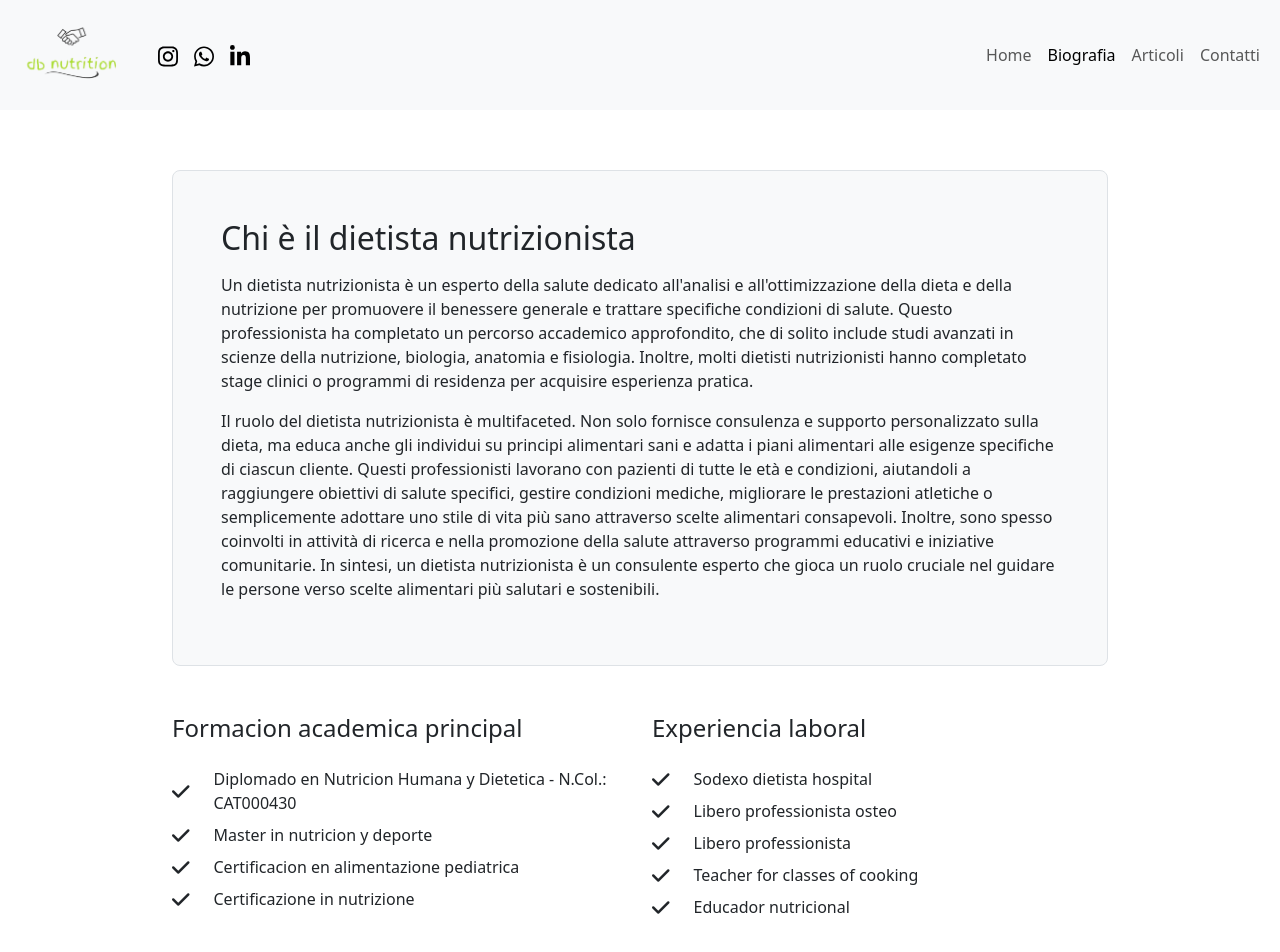
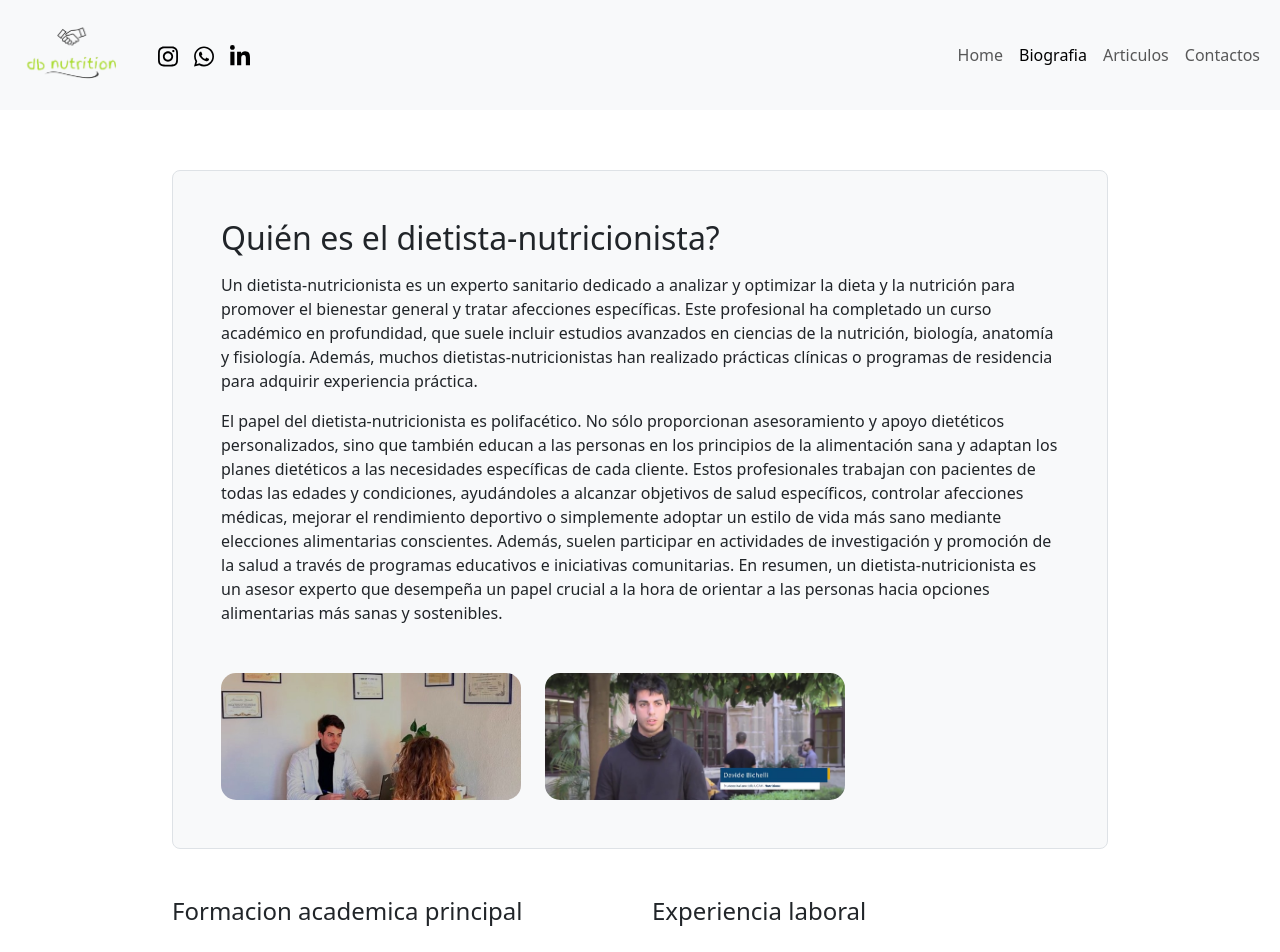
Before and after one commit to MatteoArt/db-nutrition, a Vue app: page /biography in a window 1280 px wide. Shown: the top 952 px of the page. Built offline with nearby package versions, Linux system fonts and the light colour scheme.

Commit message:
edit markup

```diff
--- a/src/components/TheFooter.vue
+++ b/src/components/TheFooter.vue
@@ -10,7 +10,7 @@ export default {
 <template>
 
      <footer class="bg-body-tertiary py-3 mt-4">
-        <div class="text-center text-footer">Tutti i diritti riservati - Davide Bichelli Nutrition @2023</div>
+        <div class="text-center text-footer">Todos los derechos reservados - Davide Bichelli Nutrition @2024</div>
      </footer>
 
 </template>
--- a/src/components/TheHeader.vue
+++ b/src/components/TheHeader.vue
@@ -12,11 +12,11 @@ export default {
                     link_name: 'biografia'
                 },
                 {
-                    link: 'Articoli',
+                    link: 'Articulos',
                     link_name: 'articles',
                 },
                 {
-                    link: 'Contatti',
+                    link: 'Contactos',
                     link_name: 'contacts'
                 }
             ],
--- a/src/pages/AppArticles.vue
+++ b/src/pages/AppArticles.vue
@@ -63,11 +63,11 @@ export default {
 </script>
 
 <template>
-    <h1 class="text-center">Articoli</h1>
+    <h1 class="text-center">Articulos</h1>
     <div>
         <div class="m-auto d-flex justify-content-center" style="width: 250px;">
             <input class="form-control border-end-0 rounded-end-0"
-            type="text" placeholder="cerca..." v-model="searchForm" @keyup.enter="searchTxt">
+            type="text" placeholder="buscar..." v-model="searchForm" @keyup.enter="searchTxt">
             <span class="my-button border border-start-0 d-flex align-items-center px-3 rounded-end-2"
             @click="searchTxt">
                 <i class="fa-solid fa-magnifying-glass"></i>
--- a/src/pages/AppBiografia.vue
+++ b/src/pages/AppBiografia.vue
@@ -10,32 +10,34 @@ export default {
         <div class="row">
             <div class="col-12">
                 <div class="h-100 p-5 bg-body-tertiary border rounded-3">
-                    <h2 class="mb-3">Chi è il dietista nutrizionista</h2>
+                    <h2 class="mb-3">Quién es el dietista-nutricionista?</h2>
                     <p>
-                        Un dietista nutrizionista è un esperto della salute dedicato
-                        all'analisi e all'ottimizzazione della dieta e della
-                        nutrizione per promuovere il benessere generale e trattare
-                        specifiche condizioni di salute. Questo professionista ha
-                        completato un percorso accademico approfondito, che di
-                        solito include studi avanzati in scienze della nutrizione,
-                        biologia, anatomia e fisiologia. Inoltre, molti dietisti
-                        nutrizionisti hanno completato stage clinici o programmi di
-                        residenza per acquisire esperienza pratica.
+                        Un dietista-nutricionista es un experto sanitario dedicado a analizar y optimizar la dieta y la
+                        nutrición para promover el bienestar general y tratar afecciones específicas. Este profesional ha
+                        completado un curso académico en profundidad, que suele incluir estudios avanzados en ciencias de la
+                        nutrición, biología, anatomía y fisiología. Además, muchos dietistas-nutricionistas han realizado
+                        prácticas clínicas o programas de residencia para adquirir experiencia práctica.
                     </p>
                     <p>
-                        Il ruolo del dietista nutrizionista è multifaceted. Non solo fornisce
-                        consulenza e supporto personalizzato sulla dieta, ma educa anche gli
-                        individui su principi alimentari sani e adatta i piani alimentari alle
-                        esigenze specifiche di ciascun cliente. Questi professionisti lavorano
-                        con pazienti di tutte le età e condizioni, aiutandoli a raggiungere obiettivi
-                        di salute specifici, gestire condizioni mediche, migliorare le prestazioni
-                        atletiche o semplicemente adottare uno stile di vita più sano attraverso
-                        scelte alimentari consapevoli. Inoltre, sono spesso coinvolti in attività
-                        di ricerca e nella promozione della salute attraverso programmi educativi
-                        e iniziative comunitarie. In sintesi, un dietista nutrizionista è un
-                        consulente esperto che gioca un ruolo cruciale nel guidare le persone
-                        verso scelte alimentari più salutari e sostenibili.
+                        El papel del dietista-nutricionista es polifacético. No sólo proporcionan asesoramiento y apoyo
+                        dietéticos personalizados, sino que también educan a las personas en los principios de la
+                        alimentación sana y adaptan los planes dietéticos a las necesidades específicas de cada cliente.
+                        Estos profesionales trabajan con pacientes de todas las edades y condiciones, ayudándoles a alcanzar
+                        objetivos de salud específicos, controlar afecciones médicas, mejorar el rendimiento deportivo o
+                        simplemente adoptar un estilo de vida más sano mediante elecciones alimentarias conscientes. Además,
+                        suelen participar en actividades de investigación y promoción de la salud a través de programas
+                        educativos e iniciativas comunitarias. En resumen, un dietista-nutricionista es un asesor experto
+                        que desempeña un papel crucial a la hora de orientar a las personas hacia opciones alimentarias más
+                        sanas y sostenibles.
                     </p>
+                    <div class="d-flex gap-4 mt-5">
+                        <div class="img-container">
+                            <img src="../assets/biography.jpeg" class="img-fluid" alt="bio">
+                        </div>
+                        <div class="img-container">
+                            <img src="../assets/biography1.jpeg" class="img-fluid" alt="bio1">
+                        </div>
+                    </div>
                 </div>
             </div>
             <div class="col-sm-6 mt-5">
@@ -43,19 +45,23 @@ export default {
                 <ul class="my-list">
                     <li class="d-flex align-items-center column-gap-4 my-2">
                         <i class="fa-solid fa-check fa-lg my-check"></i>
-                            <div>Diplomado en Nutricion Humana y Dietetica - N.Col.: CAT000430</div>
+                        <div>Grado en Nutricion Humana y Dietetica
+                            <a style="text-decoration: none;" href="https://www.ucam.edu/" target="_blank">(UCAM)</a>
+                            , colegiado CAT002361</div>
                     </li>
                     <li class="d-flex align-items-center column-gap-4 my-2">
                         <i class="fa-solid fa-check fa-lg my-check"></i>
-                            <div>Master in nutricion y deporte</div>
+                        <div>TFG en Alimentacion Emotiva</div>
                     </li>
                     <li class="d-flex align-items-center column-gap-4 my-2">
                         <i class="fa-solid fa-check fa-lg my-check"></i>
-                            <div>Certificacion en alimentazione pediatrica</div>
+                        <div>Master en Nutricion Deportiva
+                            <a style="text-decoration: none;" href="https://barcainnovationhub.fcbarcelona.com" target="_blank">(FC Barcelona)</a>
+                        </div>
                     </li>
                     <li class="d-flex align-items-center column-gap-4 my-2">
                         <i class="fa-solid fa-check fa-lg my-check"></i>
-                            <div>Certificazione in nutrizione</div>
+                        <div>Coach Nutricional (in progress)</div>
                     </li>
                 </ul>
             </div>
@@ -64,23 +70,19 @@ export default {
                 <ul class="my-list">
                     <li class="d-flex align-items-center column-gap-4 my-2">
                         <i class="fa-solid fa-check fa-lg my-check"></i>
-                            <div>Sodexo dietista hospital</div>
+                        <div>Dietista en Hospital</div>
                     </li>
                     <li class="d-flex align-items-center column-gap-4 my-2">
                         <i class="fa-solid fa-check fa-lg my-check"></i>
-                            <div>Libero professionista osteo</div>
+                        <div>Nutricionista en consulta</div>
                     </li>
                     <li class="d-flex align-items-center column-gap-4 my-2">
                         <i class="fa-solid fa-check fa-lg my-check"></i>
-                            <div>Libero professionista</div>
+                        <div>Educacion nutricional para padres y madres</div>
                     </li>
                     <li class="d-flex align-items-center column-gap-4 my-2">
                         <i class="fa-solid fa-check fa-lg my-check"></i>
-                            <div>Teacher for classes of cooking</div>
-                        </li>
-                        <li class="d-flex align-items-center column-gap-4 my-2">
-                            <i class="fa-solid fa-check fa-lg my-check"></i>
-                            <div>Educador nutricional</div>
+                        <div>Enseñante de cocina saludable</div>
                     </li>
                 </ul>
             </div>
@@ -90,15 +92,22 @@ export default {
 
 
 <style scoped>
-
 .my-check {
 
     &:hover {
         color: #247CFD;
     }
 }
+
 .my-list {
     list-style-type: none;
     padding: 0;
 }
+.img-container {
+    width: 300px;
+    height: 126.283px;
+    overflow: hidden;
+    border-radius: 15px;
+}
+
 </style>
--- a/src/pages/AppContacts.vue
+++ b/src/pages/AppContacts.vue
@@ -6,10 +6,9 @@ export default {
 </script>
 
 <template>
-    <h1 class="text-center mt-2">Contatti</h1>
+    <h1 class="text-center mt-2">Donde reservar?</h1>
     <div class="container mt-5">
         <div class="w-75 m-auto">
-            <h2 class="text-center mb-3">Studi medici</h2>
             <div class="row">
                 <div class="col-6">
                     <h4 class="text-start">Nexesalut</h4>
@@ -32,7 +31,7 @@ export default {
                 <i class="fa-brands fa-whatsapp wa-icon"></i>
                 <div>
                     <a href="https://wa.me/c/34685258938" class="fs-3" target="_blank">+34 685258938</a>
-                    <p>Prenotare una visita e consultare i prezzi</p>
+                    <p>Reservar una visita y consultar precios</p>
                 </div>
             </div>
         </div>
```
Also changed, not shown: src/pages/AppHome.vue (+15 -16 lines), src/assets/biography.jpeg (added), src/assets/biography1.jpeg (added). Lines whose indentation alone changed are shown as unchanged.
